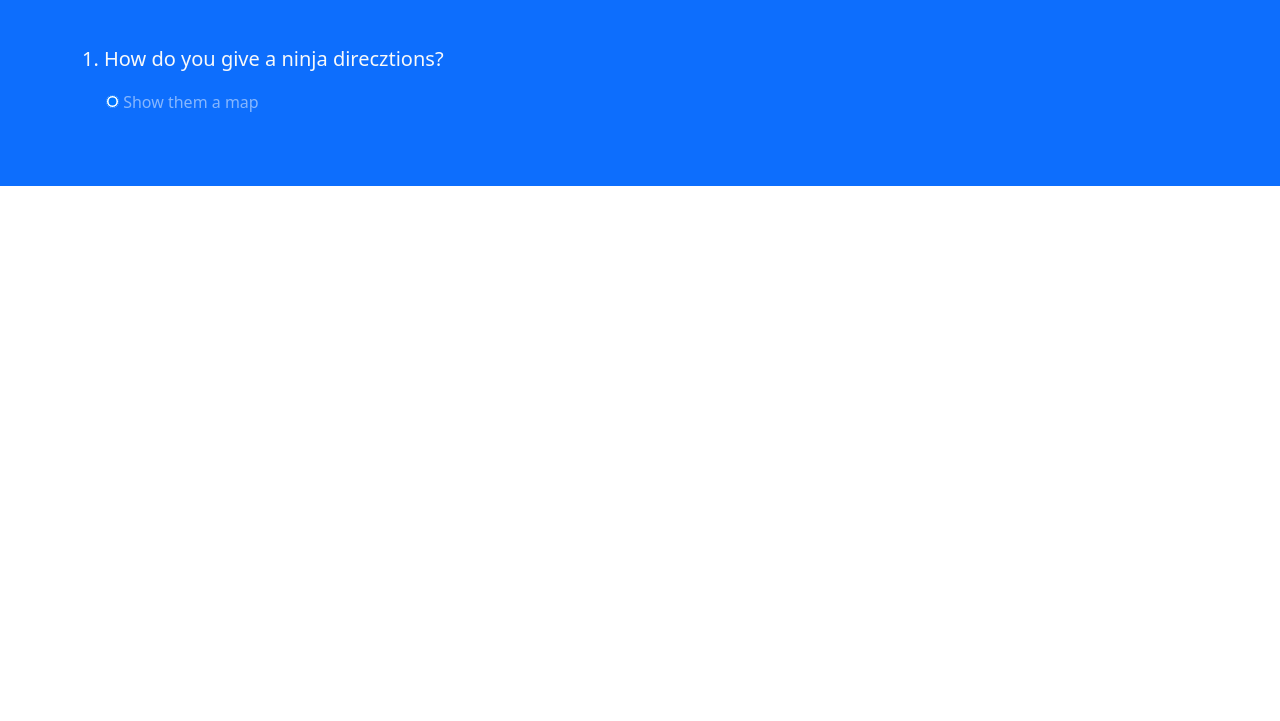
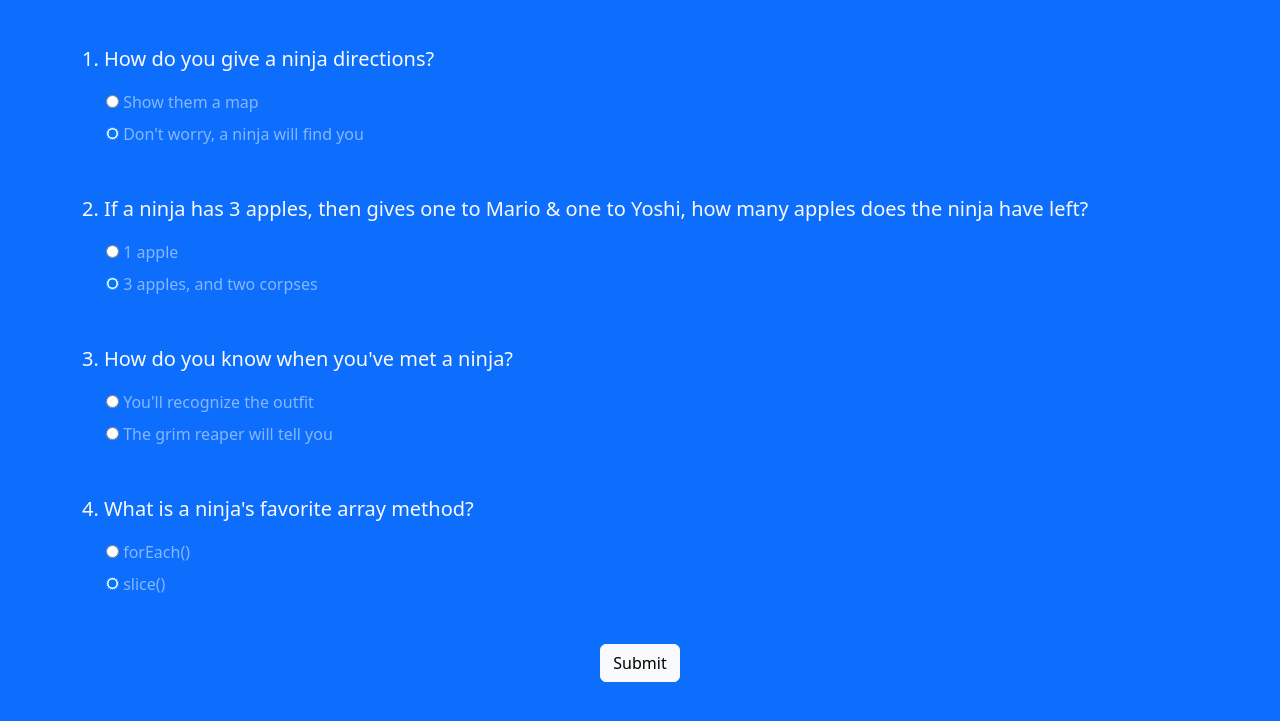
Before and after one commit to jadekstewart3/js_udemy, a plain HTML site: page ninja_quiz/index.html in a window 1280 px wide. Shown: the part 271-992 px from the top of the page. Before the commit the page ends 800 px from the top, so only its background shows below. Drawn offline with nearby package versions, Linux system fonts and the light colour scheme.

Commit message:
Finish HTML template for quiz

```diff
--- a/ninja_quiz/index.html
+++ b/ninja_quiz/index.html
@@ -18,15 +18,60 @@
   <div class="quiz py-4 bg-primary">
     <div class="container">
       <h2 class="my-5 text-white">On with the questions!!</h2>
+
       <form class="quiz-form text-light">
         <div class="my-5">
-          <p class="lead font-weight-normal">1. How do you give a ninja direcztions?</p>
+          <p class="lead font-weight-normal">1. How do you give a ninja directions?</p>
           <div class="form-check my-2 text-white-50">
             <input type="radio" name="q1" value="A" checked>
             <label class="form-check-label">Show them a map</label>
           </div>
+          <div class="form-check my-2 text-white-50">
+            <input type="radio" name="q1" value="B" checked>
+            <label class="form-check-label">Don't worry, a ninja will find you</label>
+          </div>
+        </div>
+
+        <div class="my-5">
+          <p class="lead font-weight-normal">2. If a ninja has 3 apples, then gives one to Mario & one to Yoshi, how many apples does the ninja have left?</p>
+          <div class="form-check my-2 text-white-50">
+            <input type="radio" name="q2" value="A" checked>
+            <label class="form-check-label">1 apple</label>
+          </div>
+          <div class="form-check my-2 text-white-50">
+            <input type="radio" name="q2" value="B" checked>
+            <label class="form-check-label">3 apples, and two corpses</label>
+          </div>
+        </div>
+
+        <div class="my-5">
+          <p class="lead font-weight-normal">3. How do you know when you've met a ninja?</p>
+          <div class="form-check my-2 text-white-50">
+            <input type="radio" name="q3" value="A" checked>
+            <label class="form-check-label">You'll recognize the outfit</label>
+          </div>
+          <div class="form-check my-2 text-white-50">
+            <input type="radio" name="q3" value="B" checked>
+            <label class="form-check-label">The grim reaper will tell you</label>
+          </div>
+        </div>
+
+        <div class="my-5">
+          <p class="lead font-weight-normal">4. What is a ninja's favorite array method?</p>
+          <div class="form-check my-2 text-white-50">
+            <input type="radio" name="q3" value="A" checked>
+            <label class="form-check-label">forEach()</label>
+          </div>
+          <div class="form-check my-2 text-white-50">
+            <input type="radio" name="q3" value="B" checked>
+            <label class="form-check-label">slice()</label>
+          </div>
+        </div>
+        <div class="text-center">
+          <input type="submit" class="btn btn-light">
         </div>
       </form>
+
     </div>
   </div>
   <script src="app.js"></script>
```
